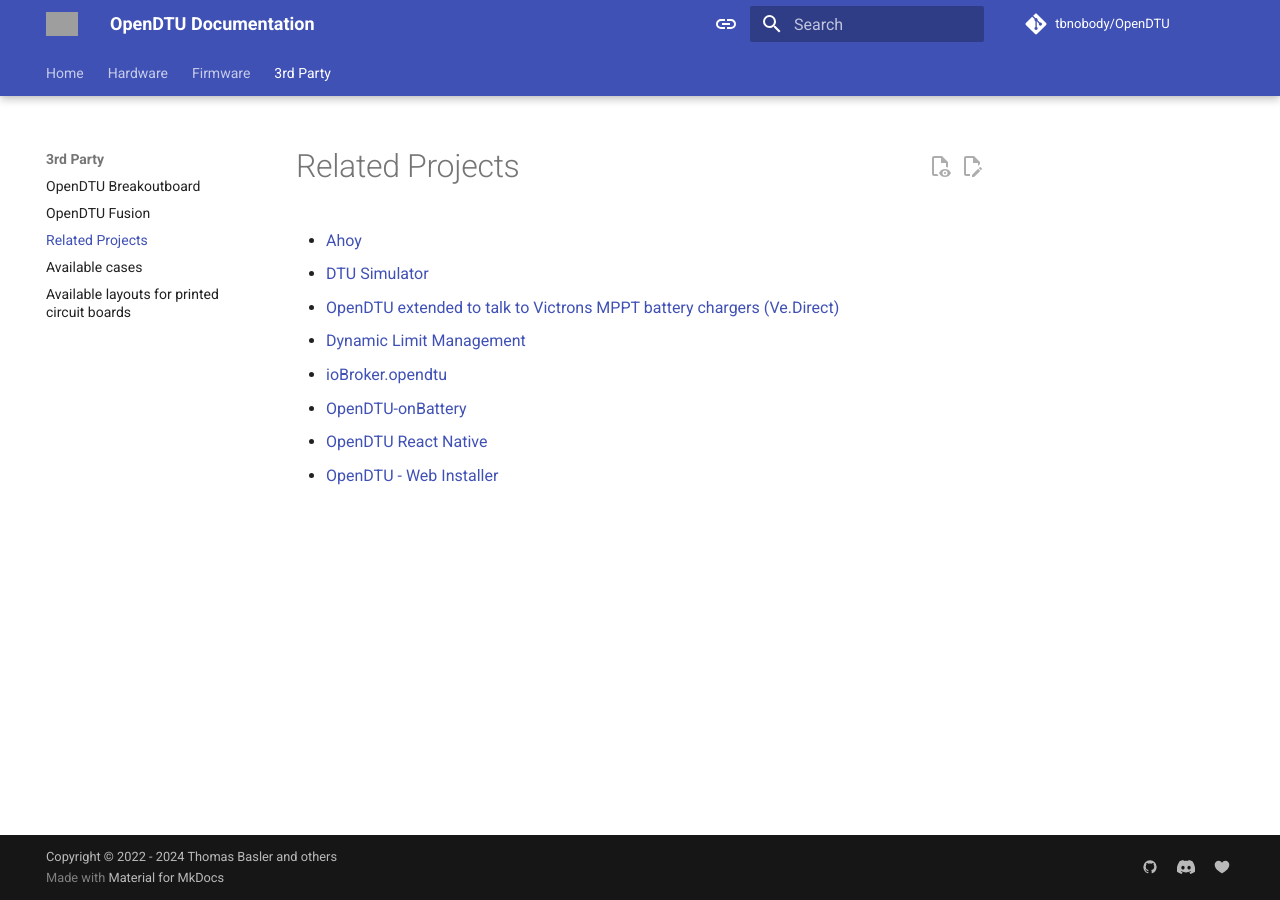
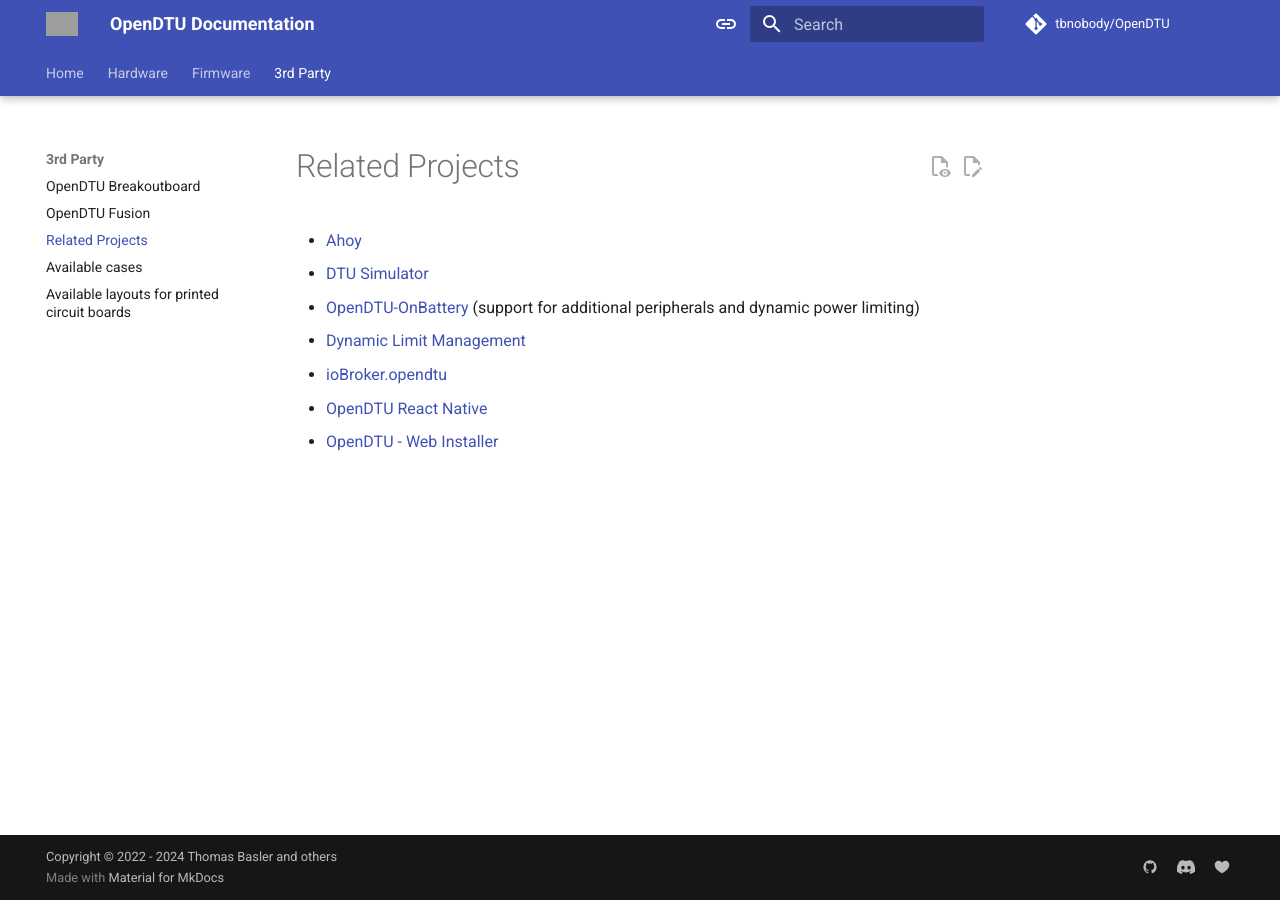
Before and after one commit to tbnobody/OpenDTU-docs, an MkDocs documentation site: the page built from docs/3rd_party/related.md, in a window 1280 px wide. Built offline with MkDocs 1.6.1 and Material for MkDocs 9.7.7, drawn with Linux system fonts in a browser that asks for light colours; comment, search, counter and statistics services are not loaded; grey boxes are pictures that could not be loaded.

Commit message:
de-pulicate link to OpenDTU-OnBattery project
replace the legacy link, which redirects to the current project's
location anyways (probably because the repo was renamed).

```diff
--- a/docs/3rd_party/related.md
+++ b/docs/3rd_party/related.md
@@ -2,9 +2,8 @@
 
 * [Ahoy](https://github.com/grindylow/ahoy){target=_blank}
 * [DTU Simulator](https://github.com/Ziyatoe/DTUsimMI1x00-Hoymiles){target=_blank}
-* [OpenDTU extended to talk to Victrons MPPT battery chargers (Ve.Direct)](https://github.com/helgeerbe/OpenDTU_VeDirect){target=_blank}
+* [OpenDTU-OnBattery](https://github.com/helgeerbe/OpenDTU-OnBattery){target=_blank} (support for additional peripherals and dynamic power limiting)
 * [Dynamic Limit Management](https://github.com/gf78/dynamic-limit-managment-opendtu-shelly/){target=_blank}
 * [ioBroker.opendtu](https://github.com/o0shojo0o/ioBroker.opendtu){target=_blank}
-* [OpenDTU-onBattery](https://github.com/helgeerbe/OpenDTU-OnBattery){target=_blank}
 * [OpenDTU React Native](https://github.com/OpenDTU-App/opendtu-react-native){target=_blank}
 * [OpenDTU - Web Installer](https://solar.metacontrol.eu/opendtu_webinstall/){target=_blank}
```
